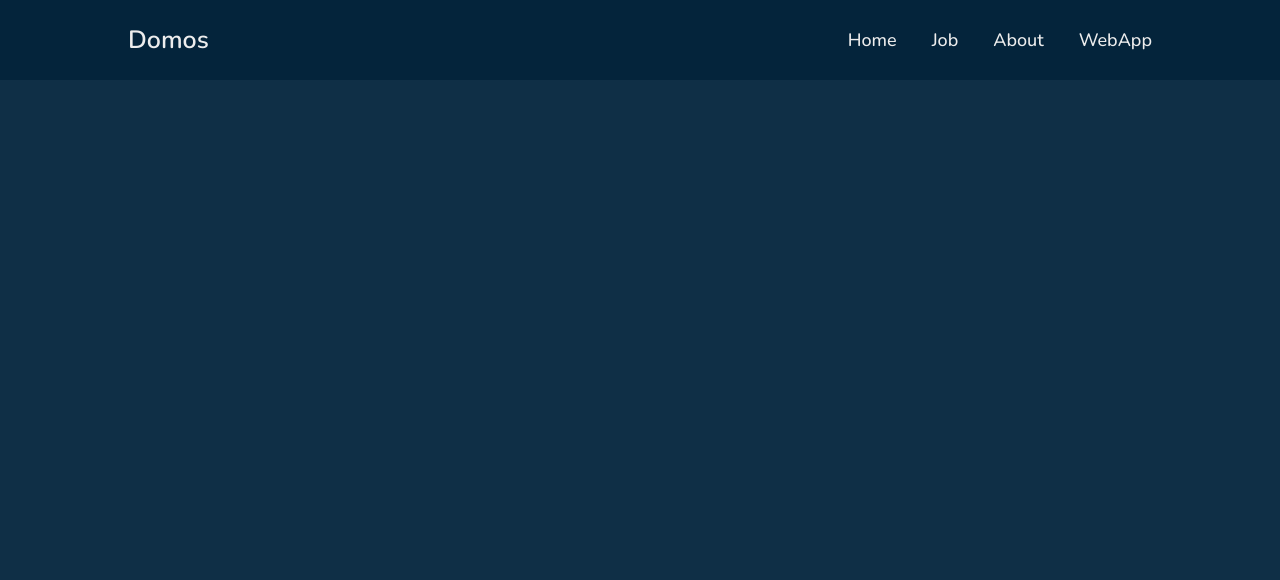
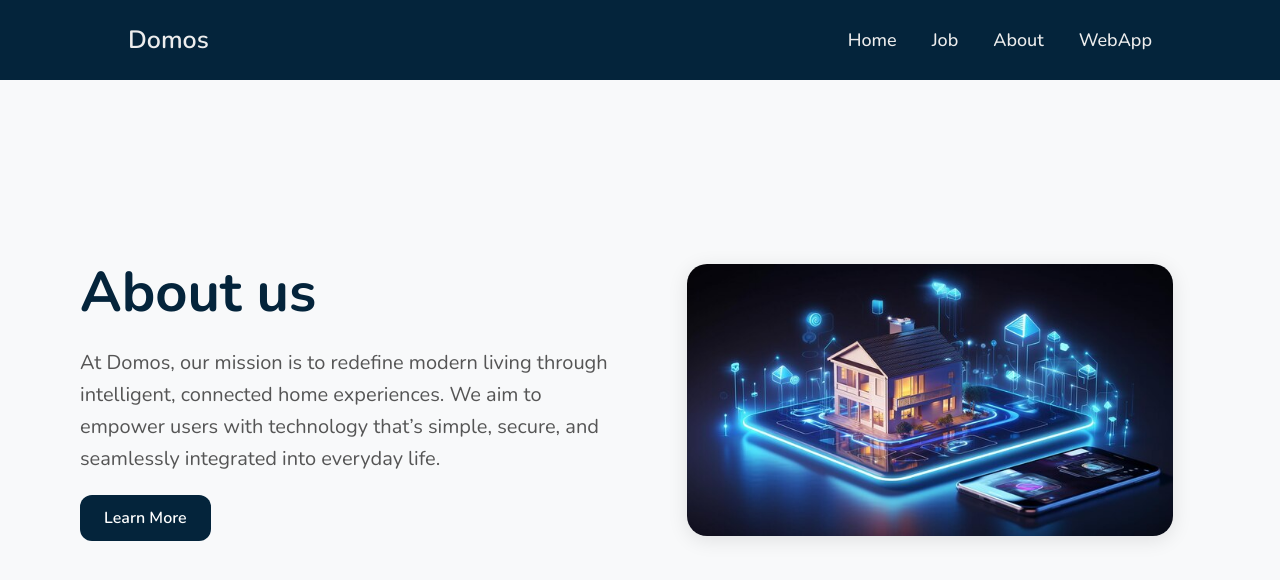
Before and after one commit to domos-office/DomosWeb, a React (Create React App) app: page /about in a window 1280 px wide. Shown: the top 580 px of the page. Built offline with nearby package versions, Linux system fonts and the light colour scheme.

Commit message:
punova pak me about

```diff
--- a/src/App.css
+++ b/src/App.css
@@ -875,3 +875,63 @@ width: 500px;
     height: 40vh;
   background-color: white;
    }
+
+
+   .about-section {
+    display: flex;
+    align-items: center;
+    justify-content: space-between;
+    padding: 80px;
+    background-color: #f8f9fa;
+    font-family: 'Segoe UI', Tahoma, Geneva, Verdana, sans-serif;
+    min-height: 100vh;
+  }
+
+  .about-text {
+    flex: 1;
+    padding-right: 40px;
+  }
+
+  .about-text h1 {
+
+    margin-bottom: 20px;
+    font-size: 56px;
+  font-weight: 700;
+  line-height: 1.2;
+  color: #04243b;
+  }
+
+  .about-text p {
+    font-size: 1.25rem;
+    color: #555;
+    line-height: 1.6;
+  }
+
+  .about-image {
+    flex: 1;
+    display: flex;
+    justify-content: center;
+  }
+
+  .about-image img {
+    width: 90%;
+    border-radius: 20px;
+    box-shadow: 0 4px 20px rgba(0, 0, 0, 0.1);
+  }
+
+  .learn-more-button {
+    margin-top: 20px;
+    padding: 12px 24px;
+    font-size: 1rem;
+    font-weight: 600;
+    color: white;
+    background-color: #04243b;
+    border: none;
+    border-radius: 12px;
+    cursor: pointer;
+    transition: background-color 0.3s ease;
+  }
+
+  .learn-more-button:hover {
+    background-color: #063b5b;
+  }
--- a/src/pages/About.js
+++ b/src/pages/About.js
@@ -1,7 +1,25 @@
 import React from 'react';
+import '../App.css';
+import aboutImage from '../assets/about-illustration.jpg';
 
-const Home = () => {
-  return <h1>DOMOS</h1>;
+const About = () => {
+  return (
+    <div className="about-section">
+      <div className="about-text">
+        <h1>About us</h1>
+        <p>
+          At Domos, our mission is to redefine modern living through intelligent,
+          connected home experiences. We aim to empower users with technology that’s
+          simple, secure, and seamlessly integrated into everyday life.
+        </p>
+        <button className="learn-more-button">Learn More</button>
+      </div>
+      <div className="about-image">
+        <img src={aboutImage} alt="Smart home illustration" />
+      </div>
+    </div>
+  );
+
 };
 
-export default Home;
+export default About;
```
Also changed, not shown: src/assets/about-illustration.jpg (added).
